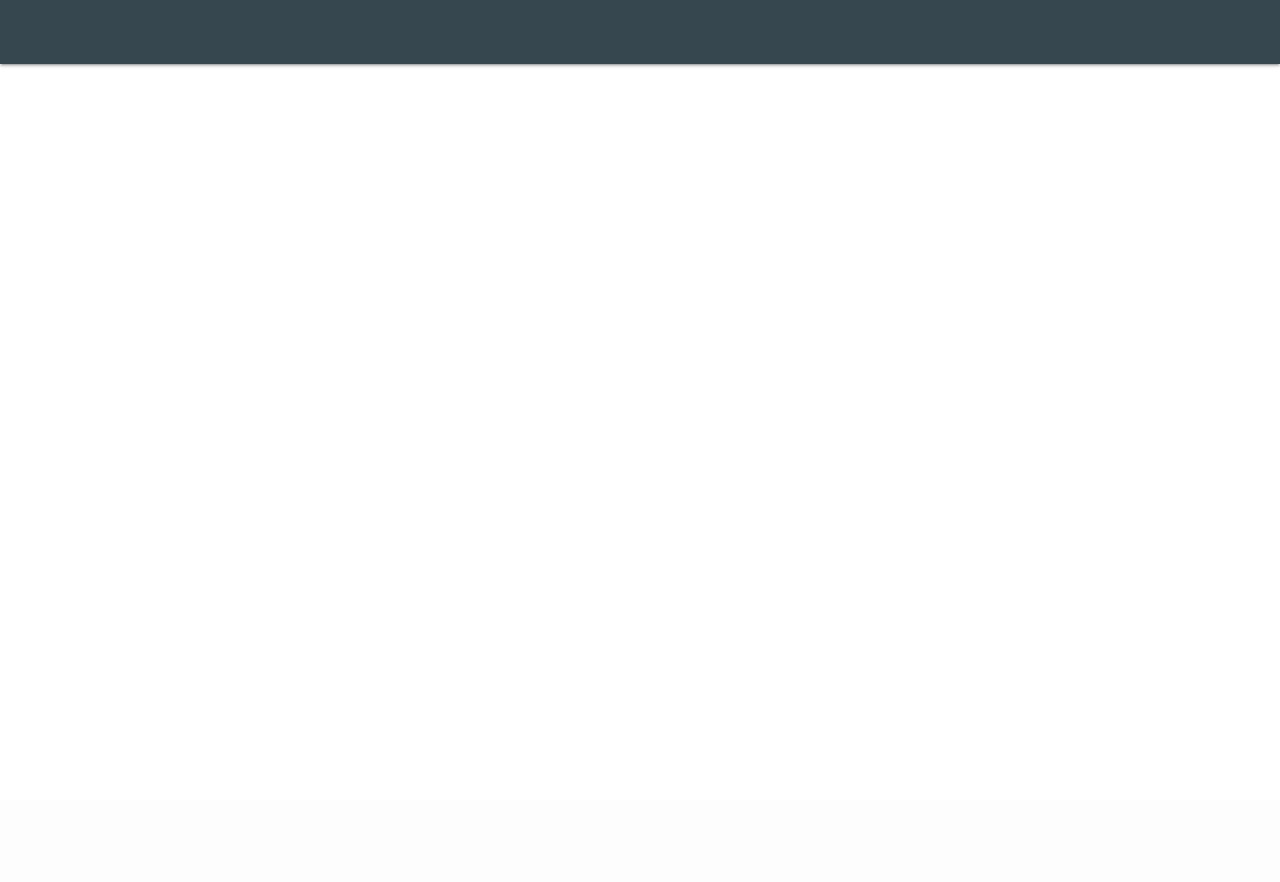
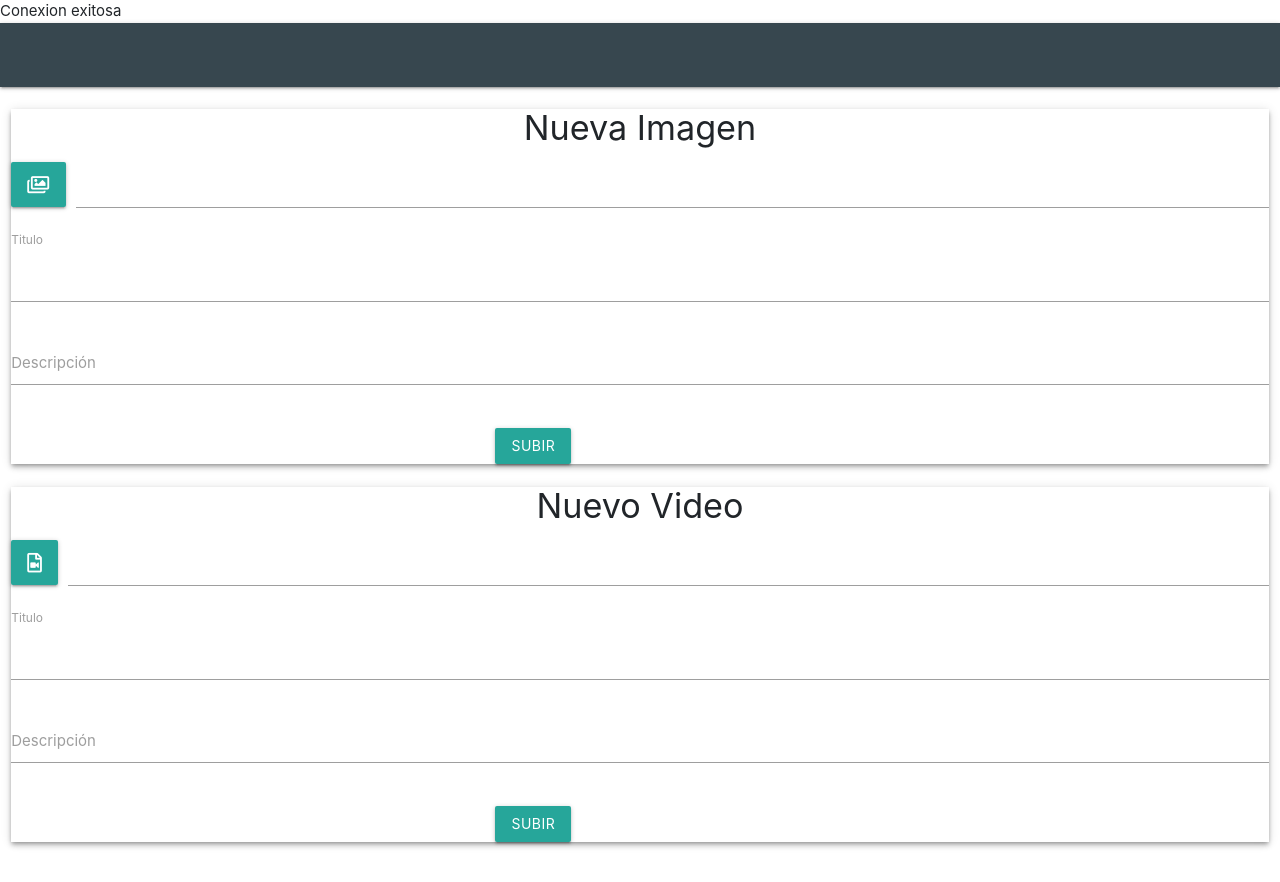
Before and after one commit to mveron007/Centro-Deportivo, a PHP site: page /profile.php in a window 1280 px wide. Before the commit the page ends 67 px from the top, so only its background shows below. Run offline with PHP 8.4, Linux system fonts and the light colour scheme.

Commit message:
conexion de registros con la DB

```diff
--- a/classes/DB.php
+++ b/classes/DB.php
@@ -7,7 +7,7 @@
 
             try {
                 $stmt = $connection->prepare("INSERT INTO usuarios (u_name, last_name, u_password, email)
-                VALUES(:u_name, :last_name, :phone, :email)");
+                VALUES(:u_name, :last_name, :u_password, :email)");
 
                 $stmt->bindValue(':u_name', $usuario->getName());
                 $stmt->bindValue(':last_name', $usuario->getLastName());
@@ -26,11 +26,12 @@
             global $connection;
 
             try {
-                $stmt = $connection->prepare("INSERT INTO video (m_name, m_description)
-                VALUES(:m_name, :m_description)");
+                $stmt = $connection->prepare("INSERT INTO video (video_path, v_name, v_description)
+                VALUES(:video_path, :v_name, :v_description)");
 
-                $stmt->bindValue(':m_name', $video_file->getName());
-                $stmt->bindValue(':m_description', $video_file->getDescription());
+                $stmt->bindValue(':video_path', $video_file->getVideo_path());
+                $stmt->bindValue(':v_name', $video_file->getName());
+                $stmt->bindValue(':v_description', $video_file->getDescription());
 
                 $stmt->execute();
 
@@ -44,9 +45,10 @@
             global $connection;
 
             try {
-                $stmt = $connection->prepare("INSERT INTO image_file (m_name, m_description)
-                VALUES(:m_name, :m_description)");
+                $stmt = $connection->prepare("INSERT INTO imagen (image_path, m_name, m_description)
+                VALUES(:image_path, :m_name, :m_description)");
 
+                $stmt->bindValue(':image_path', $image_file->getImage_path());
                 $stmt->bindValue(':m_name', $image_file->getName());
                 $stmt->bindValue(':m_description', $image_file->getDescription());
 
@@ -70,15 +72,32 @@
             $usuariosObject = [];
 
             foreach ($usuarios as $usuario) {
-                $final_usuarios = new Usuario($usuario['u_name'], $usuario['last_name'], $usuario['phone'], $usuario['email']);
+                $final_usuarios = new Usuario($usuario['u_name'], $usuario['last_name'], $usuario['u_password'], $usuario['email']);
             }
 
-            $final_usuarios->setId($usuarios['user_id']);
+            $final_usuarios->setId($usuarios['id']);
 
             $usuariosObject[] = $final_usuarios;
 
             return $usuariosObject;
         }
+
+        public function getUserByEmail($email){
+
+			$allUsers = $this->getAllUsuarios();
+
+			// Recorro el array de usuarios
+			foreach ($allUsers as $oneUser) {
+				// Si la posición email del usuario de esa iteración es igual al email que me pasan por parámetro
+				if ($oneUser['email'] == $email) {
+
+					$theUser = new Usuario($oneUser['u_name'], $oneUser['last_name'], $oneUser['u_password'], $oneUser['email']);
+                    $theUser->setId($oneUser['id']);
+
+					return $theUser;
+				}
+			}
+		}
 
         public static function getAllVideos(){
             global $connection;
@@ -92,7 +111,7 @@
             $video_filesObject = [];
 
             foreach ($video_files as $files) {
-                $final_files = new Imagen($files['name'], $files['description']);
+                $final_files = new Video($files['video_path'], $files['v_name'], $files['v_description']);
             }
 
 
@@ -113,7 +132,7 @@
             $image_filesObject = [];
 
             foreach ($image_files as $files) {
-                $final_files = new Imagen($files['name'], $files['description']);
+                $final_files = new Imagen($files['image_path'], $files['m_name'], $files['m_description']);
             }
 
 
--- a/classes/Imagen.php
+++ b/classes/Imagen.php
@@ -1,12 +1,14 @@
 <?php
     class Imagen {
         private $id_image;
+        private $image_path;
         private $suported_images_formats = ["files/png", "files/jpg", "files/jpeg", "files/gif"];
         private $name;
         private $description;
 
-        public function __construct(string $fileTitle, string $fileDescription)
+        public function __construct(string $path_, string $fileTitle, string $fileDescription)
         {
+            $this->image_path = $path_;
             $this->name = $fileTitle;
             $this->description = $fileDescription;
         }
@@ -17,6 +19,14 @@
 
         public function setId_image($id_image){
             $this->id_image = $id_image;
+        }
+
+        public function getImage_path(){
+            return $this->image_path;
+        }
+
+        public function setImage_path($image_path){
+            $this->image_path = $image_path;
         }
 
         public function getName(){
--- a/classes/Video.php
+++ b/classes/Video.php
@@ -1,12 +1,14 @@
 <?php
     class Video {
         private $id_video;
+        private $video_path;
         private $suported_video_formats = ["files/mp4", "files/mpeg"];
         private $name;
         private $description;
 
-        public function __construct(string $fileTitle, string $fileDescription)
+        public function __construct(string $path_, string $fileTitle, string $fileDescription)
         {
+            $this->video_path = $path_;
             $this->name = $fileTitle;
             $this->description = $fileDescription;
         }
@@ -17,6 +19,14 @@
 
         public function setId_video($id_video){
             $this->id_video = $id_video;
+        }
+
+        public function getVideo_path(){
+            return $this->video_path;
+        }
+
+        public function setVideo_path($video_path){
+            $this->video_path = $video_path;
         }
 
         public function getName(){
--- a/login.php
+++ b/login.php
@@ -1,5 +1,5 @@
 <?php
-	// require_once 'autoload.php';
+    require_once 'autoload.php';
 
 	$pageTitle = 'Ingresa';
 	require_once 'partials/head.php';
--- a/profile.php
+++ b/profile.php
@@ -1,5 +1,50 @@
 <?php
-	// require_once 'autoload.php';
+	require_once 'autoload.php';
+
+	if ($_POST) {
+
+		if ($_FILES['file']['error'] === UPLOAD_ERR_OK) {
+
+			$imageName = $_FILES['file']['name'];
+			$imageFile = $_FILES['file']['tmp_name'];
+			$ext = pathinfo($imageName, PATHINFO_EXTENSION);
+
+			if ($ext == 'gif' || $ext == 'png' || $ext == 'jpg' || $ext == 'jpeg') {
+				# code...
+				$finalFile = dirname(__FILE__) . "/uploads/" . "/images/" . $imageName . "." . $ext;
+
+				$imageToSave = new Imagen($finalFile, $_POST['title_image'], $_POST['description']);
+
+				$saved = DB::saveImage($imageToSave);
+
+				move_uploaded_file($imageFile, $finalFile);
+			}else{
+				echo "Los formatos validos son: gif, png, jpg, jpeg";
+			}
+
+
+		}elseif ($_FILES['video_file']['error'] === UPLOAD_ERR_OK) {
+			# code...
+			$videoName = $_FILES['video_file']['name'];
+			$videoFile = $_FILES['video_file']['tmp_name'];
+			$extV = pathinfo($videoName, PATHINFO_EXTENSION);
+
+			if ($extV == 'mp4' || $extV == 'mpeg') {
+				# code...
+				$finalFileV = dirname(__FILE__) . "/uploads/" . "/videos/" . $videoName . "." . $extV;
+
+				$videoToSave = new Video($finalFileV, $_POST['title_video'], $_POST['description_v']);
+
+				$savedVideo = DB::saveVideo($videoToSave);
+
+				move_uploaded_file($videoFile, $finalFileV);
+			}else{
+				echo "Los formatos validos son: mp4, mpeg";
+			}
+
+		}
+	}
+
 
 	$pageTitle = 'Perfil';
 	require_once 'partials/head.php';
@@ -7,6 +52,81 @@
 
     <?php require_once 'partials/navbar.php'; ?>
 
+	<div class="row">
+        <div class="col s12 m6">
+            <form action="profile.php" method="post" enctype="multipart/form-data" class="z-depth-2">
+				<h4 class="center">Nueva Imagen</h4>
+
+				<div></div>
+
+				<div class="file-field input-field">
+					<div class="btn">
+						<i class="far fa-images"></i>
+						<input type="file" name="file">
+					</div>
+					<div class="file-path-wrapper">
+						<input class="file-path validate" type="text">
+					</div>
+				</div>
+
+                <div class="form-group">
+                    <label for="name">Titulo </label>
+                    <input type="text" name="title_image">
+                </div>
+
+                <div class="row">
+					<div class="input-field col s12">
+						<textarea id="description" name="description" class="materialize-textarea" data-length="120"></textarea>
+						<label for="description">Descripción</label>
+					</div>
+				</div>
+
+                <div class="form-group row">
+                    <div class="col-sm-10 center">
+						<button type="button" class="btn btn-primary">Subir</button>
+                    </div>
+                </div>
+			</form>
+
+			<!-- FORMULARIO VIDEO -->
+
+			<form action="profile.php" method="post" enctype="multipart/form-data" class="z-depth-2">
+				<h4 class="center">Nuevo Video</h4>
+
+				<div></div>
+
+				<div class="file-field input-field">
+					<div class="btn">
+					<i class="far fa-file-video"></i>
+						<input type="file" name="video_file">
+					</div>
+					<div class="file-path-wrapper">
+						<input class="file-path validate" type="text">
+					</div>
+				</div>
+
+                <div class="form-group">
+                    <label for="name">Titulo </label>
+                    <input type="text" name="title_video">
+                </div>
+
+                <div class="row">
+					<div class="input-field col s12">
+						<textarea id="description_v" name="description_v" class="materialize-textarea" data-length="120"></textarea>
+						<label for="description_v">Descripción</label>
+					</div>
+				</div>
+
+                <div class="form-group row">
+                    <div class="col-sm-10 center">
+                        <button type="submit" class="btn btn-primary">Subir</button>
+                    </div>
+                </div>
+			</form>
+
+        </div>
+    </div>
+
     <?php require_once 'partials/scripts.php'; ?>
 
 </body>
```
Also changed, not shown: MultimediaFile.php (deleted, +0 -27 lines), classes/Validator.php (added, +33 -0 lines), register.php (+10 -3 lines), upload.html (deleted, +0 -40 lines), upload.php (deleted, +0 -69 lines).
